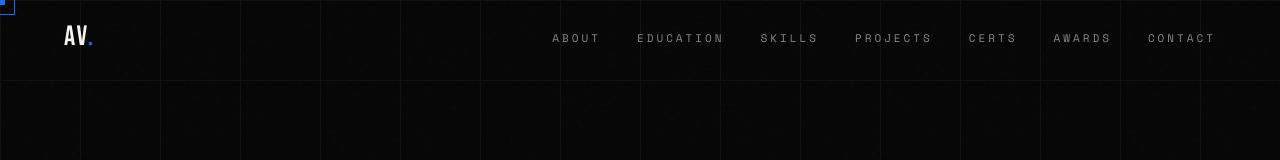
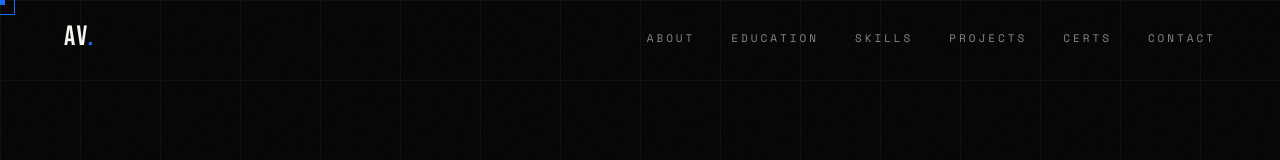
Before and after one commit to ankushvishwakarma25479-byte/Portfolio, a plain HTML site: page index.html in a window 1280 px wide. Shown: the top 160 px of the page. Drawn offline with nearby package versions, Linux system fonts and the light colour scheme.

Commit message:
Removed awards section from portfolio

```diff
--- a/index.html
+++ b/index.html
@@ -1687,7 +1687,7 @@
         <li><a href="#skills">Skills</a></li>
         <li><a href="#projects">Projects</a></li>
         <li><a href="#certificates">Certs</a></li>
-        <li><a href="#achievements">Awards</a></li>
+        <!-- <li><a href="#achievements">Awards</a></li> -->
         <li><a href="#contact">Contact</a></li>
       </ul>
       <div class="hamburger" id="hamburger">
```
